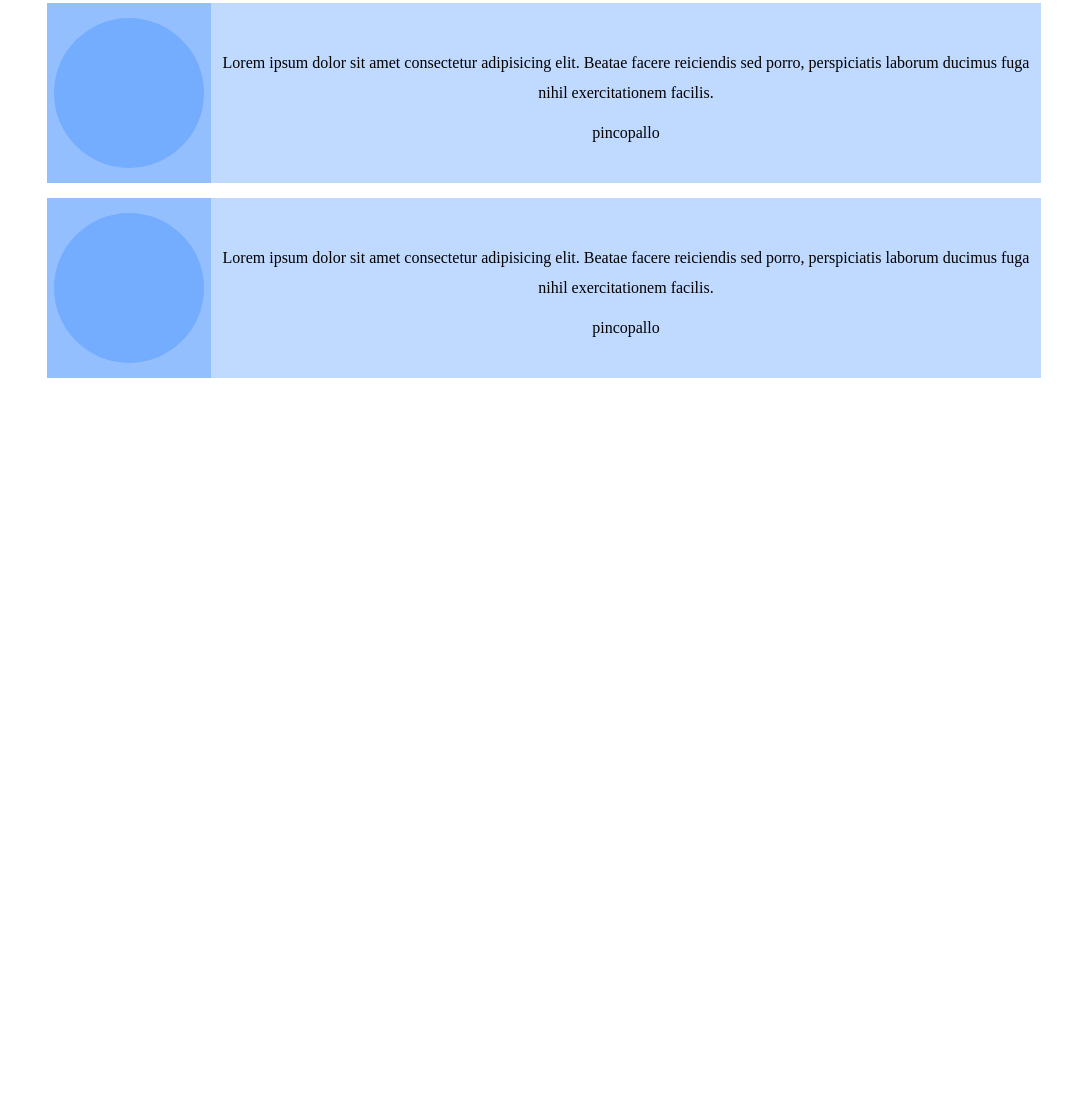
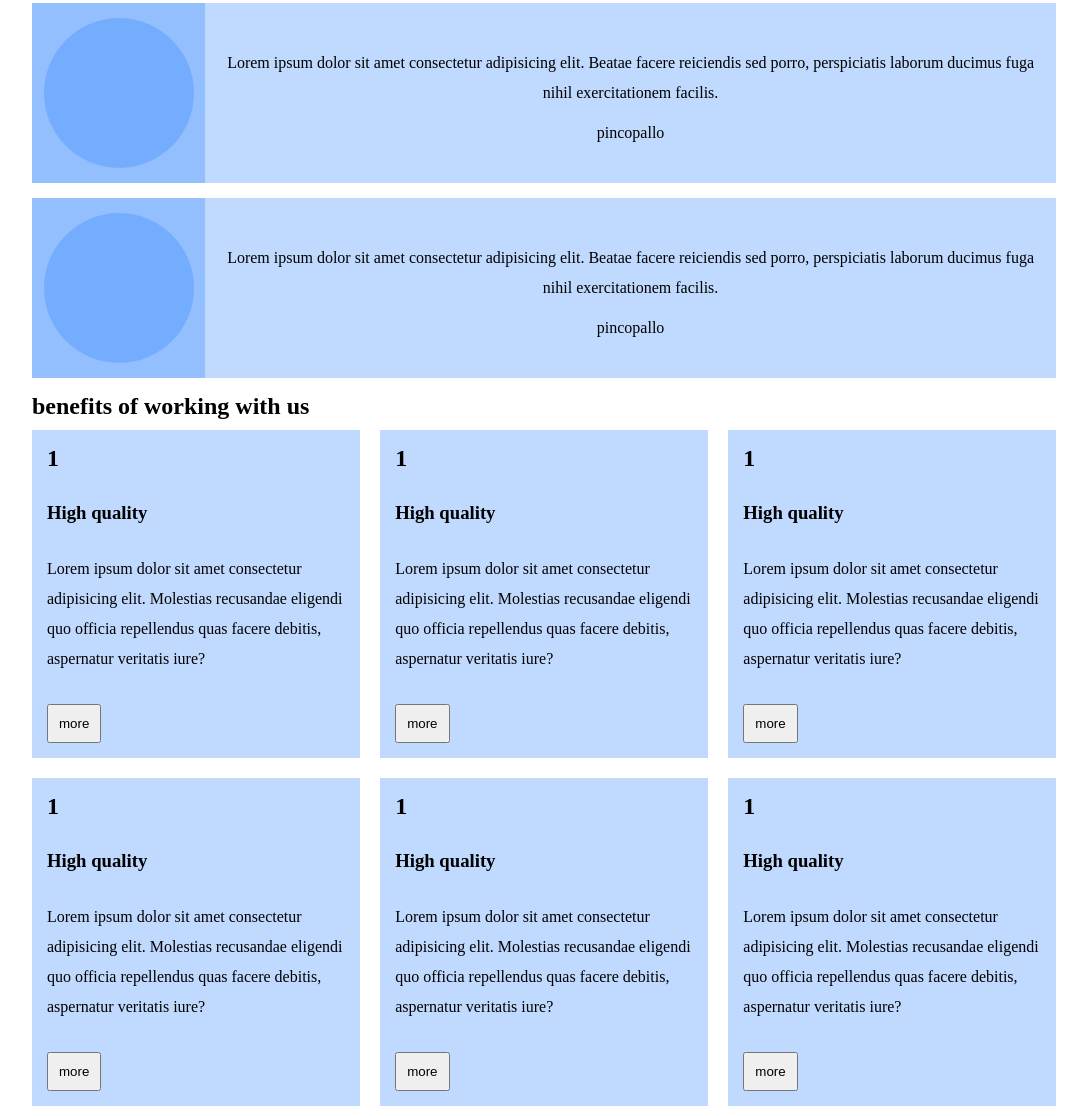
Before and after one commit to valeriofilareti/htmlcss-responsive-layout, a plain HTML site: page index.html in a window 1280 px wide. Shown: the part 1411-2527 px from the top of the page, without its empty margins (96-1183 px from the left). Before the commit the page ends 1804 px from the top, so only its background shows below. Drawn offline with Linux system fonts and the light colour scheme.

Commit message:
[add] beneficts-section

```diff
--- a/css/style.css
+++ b/css/style.css
@@ -88,7 +88,7 @@ header ul li {
 .container.debug:last-child {
   text-align: center;
 }
-.card {
+.strategic-planning-section .card {
   display: inline-block;
   padding: 20px;
 }
@@ -98,7 +98,7 @@ header ul li {
   text-align: center;
 }
 .testimonial-card {
-  margin: 15px;
+  margin: 15px 0;
   flex-direction: column;
 }
 .testimonial-img-box {
@@ -116,6 +116,24 @@ header ul li {
   line-height: 30px;
 }
 /* testimonials-section */
+/* benefits-section */
+.benefits-section .card {
+  width: 100%;
+  margin: 10px 0;
+}
+.benefits-section .card h2,
+.benefits-section .card h3,
+.benefits-section .card p {
+  padding: 15px;
+}
+.benefits-section button {
+  margin: 15px;
+}
+.benefits-card-container p {
+  padding: 0;
+  line-height: 30px;
+}
+/* benefits-section */
 
 
 
@@ -175,10 +193,18 @@ header ul li {
     width: 20%;
   }
   /* testimonials-section */
+  /* benefits-section */
+  .benefits-section .card {
+    width: 49%;
+  }
+  /* benefits-section */
 }
 @media screen and (min-width: 1024px) {
   .container {
     width: 80%;
   }
+  .benefits-section .card {
+    width: 32%;
+  }
 }
 /* RESPONSIVE */
--- a/index.html
+++ b/index.html
@@ -136,10 +136,54 @@
             <span>pincopallo</span>
           </div>
         </div>
-
       </div>
     </section>
     <!-- testimonials-section -->
+    <!-- benefits-section -->
+    <section class="benefits-section">
+      <div class="container">
+        <h2>benefits of working with us</h2>
+        <div class="benefits-card-container flex-container wrap justify-between">
+          <div class="card debug">
+            <h2>1</h2>
+            <h3>High quality</h3>
+            <p>Lorem ipsum dolor sit amet consectetur adipisicing elit. Molestias recusandae eligendi quo officia repellendus quas facere debitis, aspernatur veritatis iure?</p>
+            <button>more</button>
+          </div>
+          <div class="card debug">
+            <h2>1</h2>
+            <h3>High quality</h3>
+            <p>Lorem ipsum dolor sit amet consectetur adipisicing elit. Molestias recusandae eligendi quo officia repellendus quas facere debitis, aspernatur veritatis iure?</p>
+            <button>more</button>
+          </div>
+          <div class="card debug">
+            <h2>1</h2>
+            <h3>High quality</h3>
+            <p>Lorem ipsum dolor sit amet consectetur adipisicing elit. Molestias recusandae eligendi quo officia repellendus quas facere debitis, aspernatur veritatis iure?</p>
+            <button>more</button>
+          </div>
+          <div class="card debug">
+            <h2>1</h2>
+            <h3>High quality</h3>
+            <p>Lorem ipsum dolor sit amet consectetur adipisicing elit. Molestias recusandae eligendi quo officia repellendus quas facere debitis, aspernatur veritatis iure?</p>
+            <button>more</button>
+          </div>
+          <div class="card debug">
+            <h2>1</h2>
+            <h3>High quality</h3>
+            <p>Lorem ipsum dolor sit amet consectetur adipisicing elit. Molestias recusandae eligendi quo officia repellendus quas facere debitis, aspernatur veritatis iure?</p>
+            <button>more</button>
+          </div>
+          <div class="card debug">
+            <h2>1</h2>
+            <h3>High quality</h3>
+            <p>Lorem ipsum dolor sit amet consectetur adipisicing elit. Molestias recusandae eligendi quo officia repellendus quas facere debitis, aspernatur veritatis iure?</p>
+            <button>more</button>
+          </div>
+        </div>
+      </div>
+    </section>
+    <!-- benefits-section -->
   </main>
   <!-- main -->
 </body>
```
